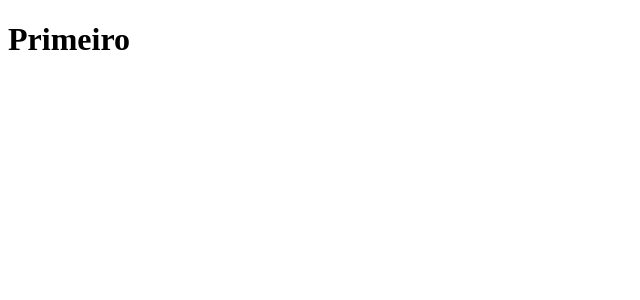
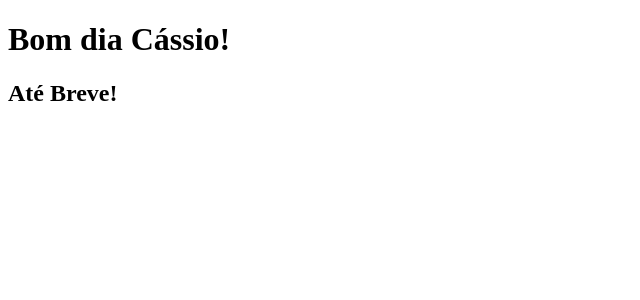
Before and after one commit to cassiosantana/react-new-e, a React (Vite) app: page / in a window 1280 px wide. Shown: the top 300 px of the page, without its empty margins (0-640 px from the left). Built offline with nearby package versions, Linux system fonts and the light colour scheme.

Commit message:
componente com parametro

```diff
--- /dev/null
+++ b/src/components/BomDia.jsx
@@ -0,0 +1,18 @@
+// import { Fragment } from "react";
+
+// export default props =>
+//     <Fragment>
+//         <h1>Bom dia {props.nome}!</h1>
+//         <h2>Até breve!</h2>
+//     </Fragment>
+
+// export default props =>
+//     <div>
+//         <h1>Bom dia {props.nome}!</h1>
+//         <h2>Até breve!</h2>
+//     </div>
+
+export default props => [
+    <h1 key="h1">Bom dia {props.nome}!</h1>,
+    <h2 key="h2">Até Breve!</h2>
+]
--- a/src/main.jsx
+++ b/src/main.jsx
@@ -1,10 +1,5 @@
 import ReactDOM from "react-dom/client";
-import Primeiro from "./components/Primeiro";
-
-const element = <h1>Projeto React</h1>;
+import BomDia from "./components/BomDia";
 
 const root = ReactDOM.createRoot(document.getElementById("root"));
-// root.render(<h1>Projeto React</h1>);
-// root.render(element);
-
-root.render(<Primeiro/>);
+root.render(<BomDia nome="Cássio"/>);
```
